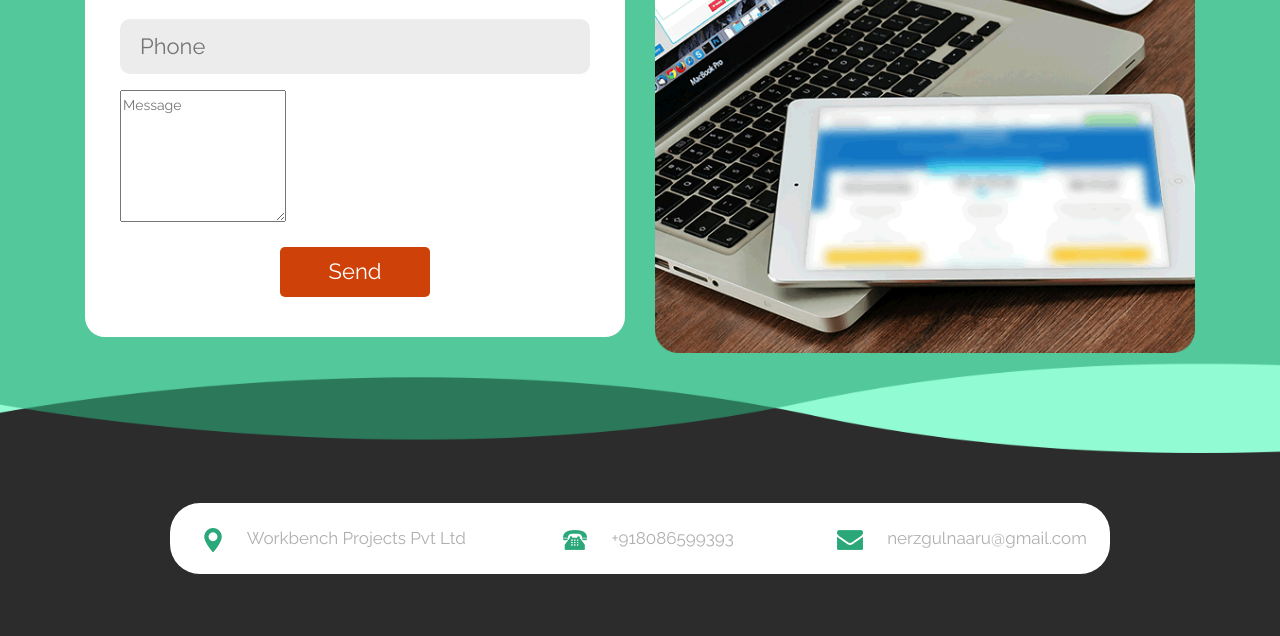
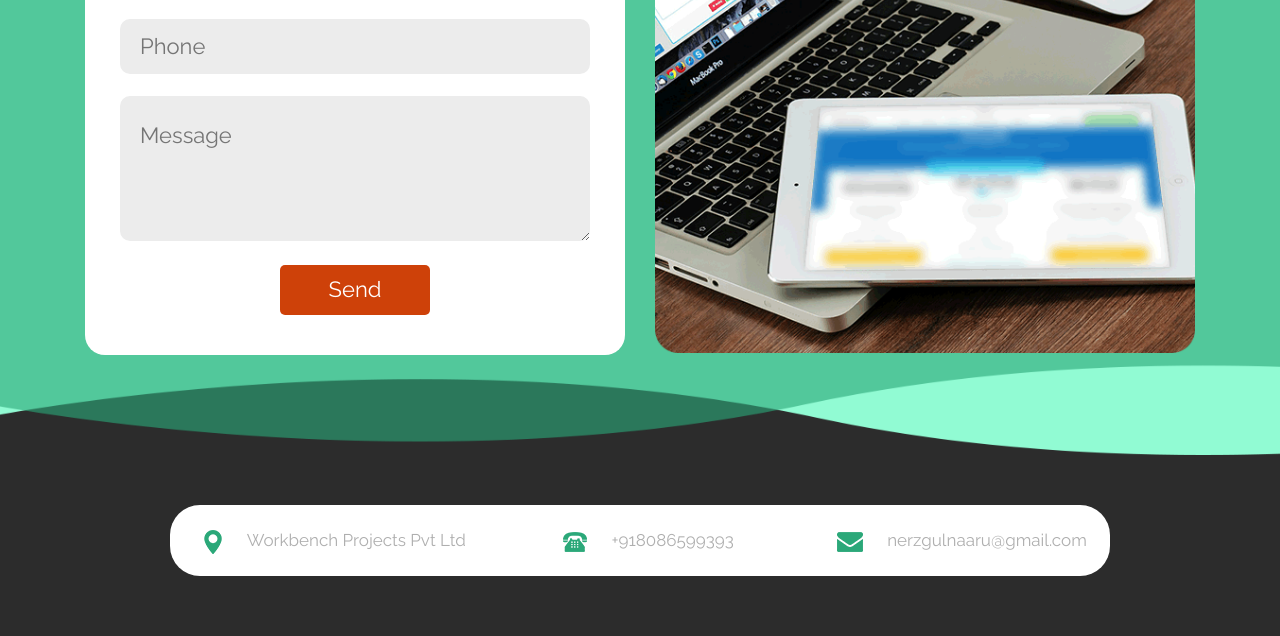
Before and after one commit to NerzgulSalih/NerzgulPage.github.io, a plain HTML site: page index.html in a window 1280 px wide. Shown: the part 3688-4324 px from the top of the page. Drawn offline with nearby package versions, Linux system fonts and the light colour scheme.

Commit message:
back to massage-bt

```diff
--- a/index.html
+++ b/index.html
@@ -251,7 +251,7 @@
                               <input type="text" class="email-bt" placeholder="Phone" name="Email">
                             </div>
                                 <div class="form-group">
-                                  <textarea class="Message-bt" placeholder="Message" rows="5" id="comment" name="text"></textarea>
+                                  <textarea class="massage-bt" placeholder="Message" rows="5" id="comment" name="text"></textarea>
                                 </div>
                             </form>
 
```
